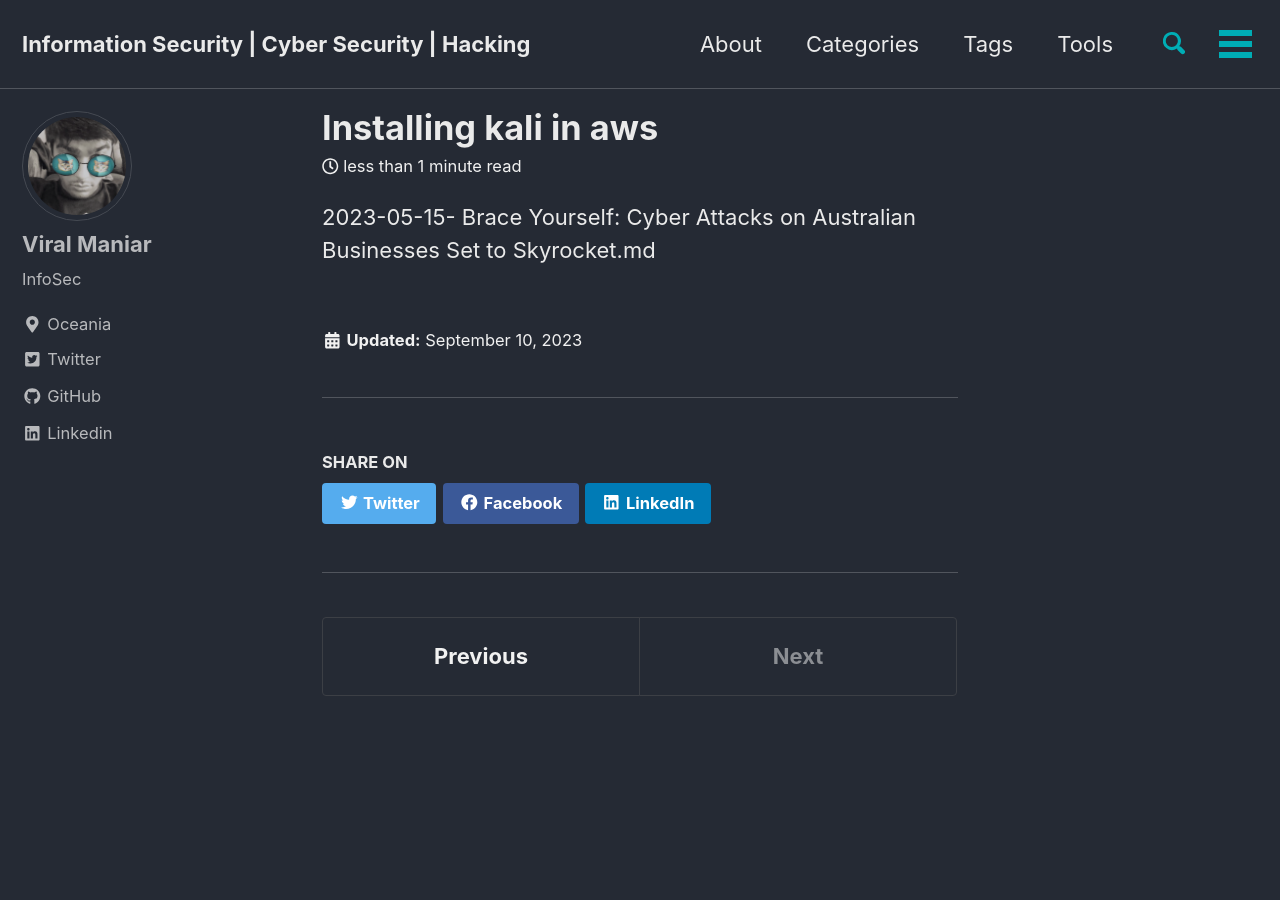
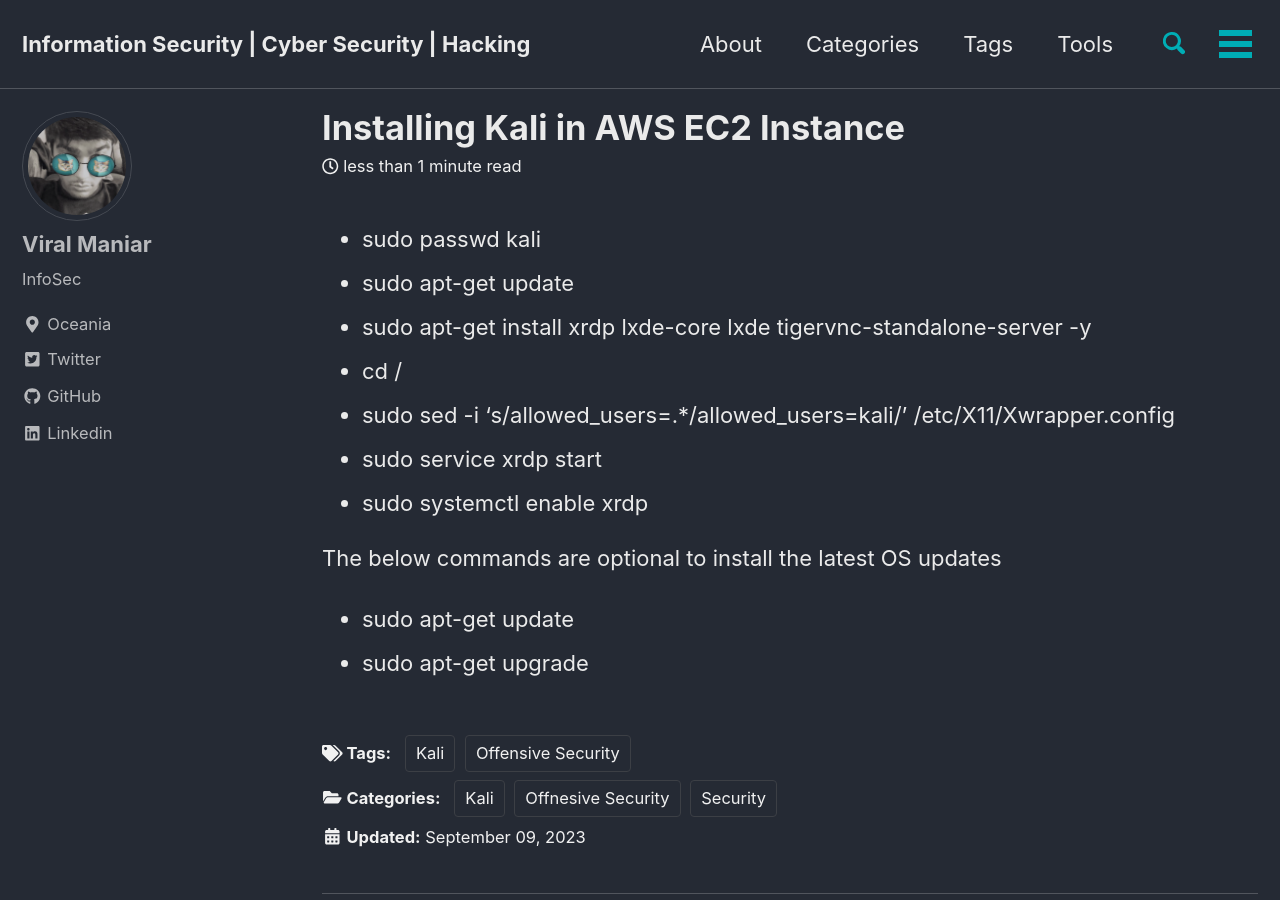
Before and after one commit to Viralmaniar/viralmaniar.github.io, a Jekyll site: the page built from _posts/2023-09-10-Installing Kali in AWS.md, in a window 1280 px wide and 900 px high. Built offline with Jekyll 4.4.1, drawn with Linux system fonts in a browser that asks for light colours; cached includes are drawn as plain includes; nearby versions of some CDN libraries.

Commit message:
Update 2023-09-10-Installing Kali in AWS.md

```diff
--- a/_posts/2023-09-10-Installing Kali in AWS.md
+++ b/_posts/2023-09-10-Installing Kali in AWS.md
@@ -1 +1,29 @@
-2023-05-15- Brace Yourself: Cyber Attacks on Australian Businesses Set to Skyrocket.md
+---
+layout: single
+classes: wide
+author_profile: true
+read_time: true
+share: true
+related: true
+title:  " Installing Kali in AWS EC2 Instance"
+date:   2023-09-10 00:18:25 +1000
+categories:
+  - Offnesive Security
+  - Security
+  - Kali
+tags:
+  - Offensive Security
+  - Kali
+---
+
+- sudo passwd kali
+- sudo apt-get update
+- sudo apt-get install xrdp lxde-core lxde tigervnc-standalone-server -y
+- cd /
+- sudo sed -i 's/allowed_users=.*/allowed_users=kali/' /etc/X11/Xwrapper.config
+- sudo service xrdp start
+- sudo systemctl enable xrdp
+
+The below commands are optional to install the latest OS updates
+- sudo apt-get update
+- sudo apt-get upgrade
```
